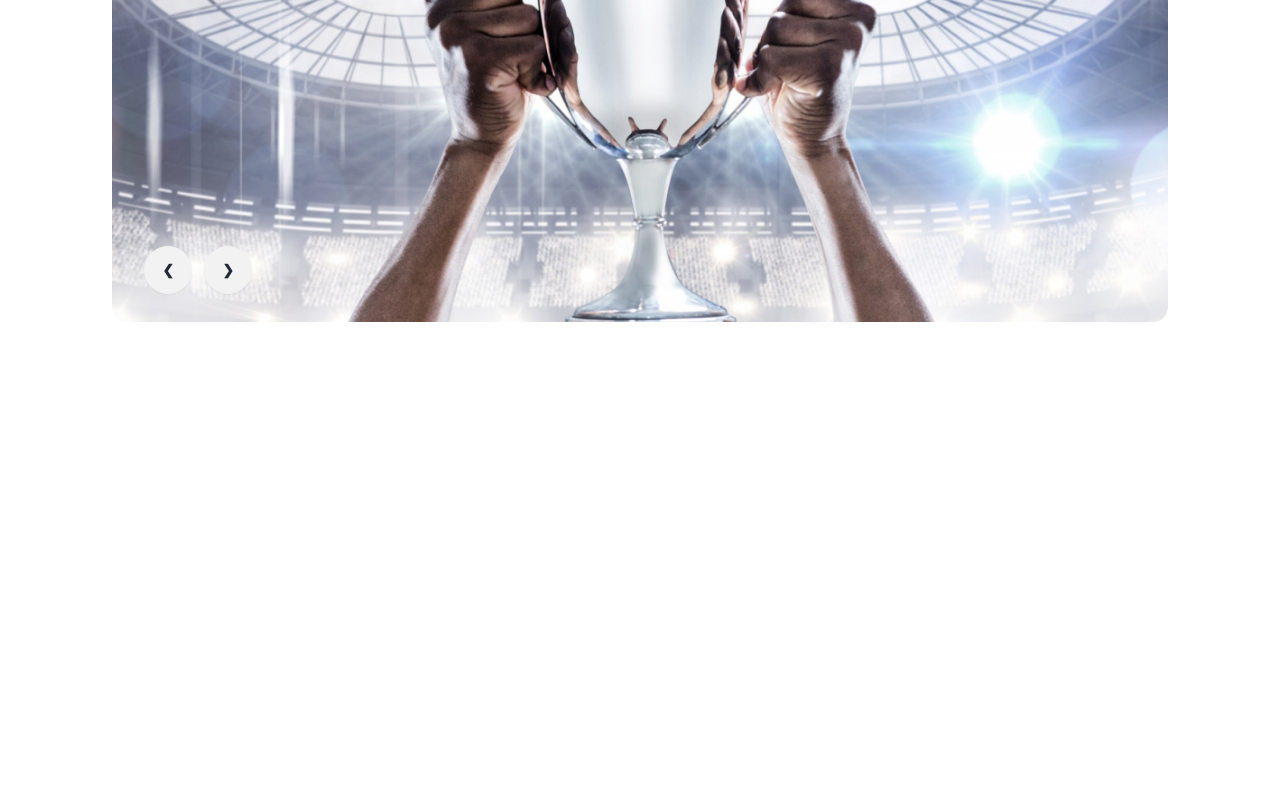
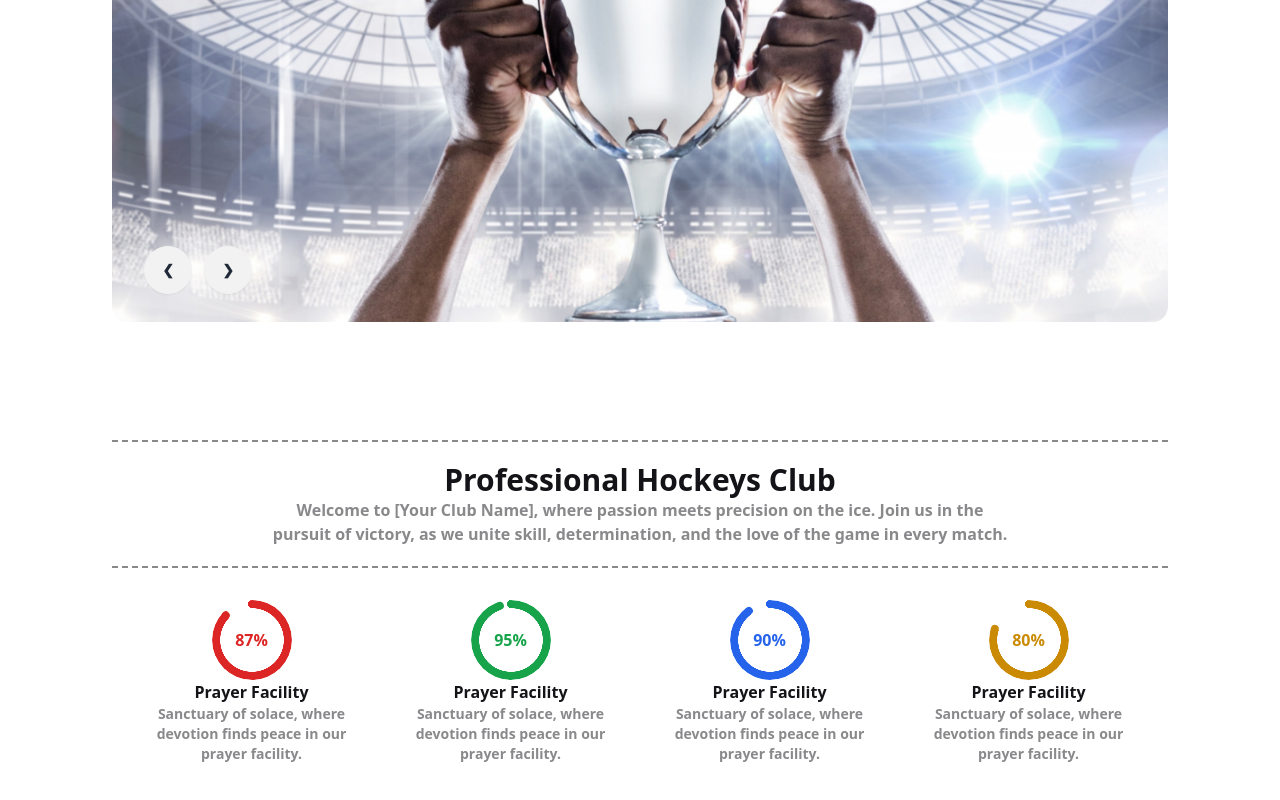
Before and after one commit to SazidBinMostafa/B9A3, a plain HTML site: page index.html in a window 1280 px wide. Shown: the part 320-1120 px from the top of the page. Before the commit the page ends 800 px from the top, so only its background shows below. Drawn offline with nearby package versions, Linux system fonts and the light colour scheme.

Commit message:
Professional Hockeys Club done

```diff
--- a/index.html
+++ b/index.html
@@ -90,8 +90,35 @@
   </header>
 
   <!-- Main -->
-  <main class="mx-5 md:mx-14 lg:mx-28">
-
+  <main class="mx-5 md:mx-14 lg:mx-28 lg:my-28 my-14 text-[#131318] font-bold">
+    <section class="Professional-Hockeys-Club text-center">
+      <div class="lg:px-40 py-5 border-dashed  border-y-2 border-[#1313187f]">
+        <h3 class="text-3xl">Professional Hockeys Club</h3>
+        <p class="text-[#1313187f]">Welcome to [Your Club Name], where passion meets precision on the ice. Join us in the pursuit of victory, as we unite skill, determination, and the love of the game in every match.</p>
+      </div>
+      <div class="grid md:grid-cols-2 lg:grid-cols-4 mt-8 gap-5 mx-5">
+        <div>
+          <div class="radial-progress text-red-600" style="--value:87;" role="progressbar">87%</div>
+          <h5>Prayer Facility</h5>
+          <p class="text-[#1313187f] text-sm">Sanctuary of solace, where devotion finds peace in our prayer facility.</p>
+        </div>
+        <div>
+          <div class="radial-progress text-green-600" style="--value:95;" role="progressbar">95%</div>
+          <h5>Prayer Facility</h5>
+          <p class="text-[#1313187f] text-sm">Sanctuary of solace, where devotion finds peace in our prayer facility.</p>
+        </div>
+        <div>
+          <div class="radial-progress text-blue-600" style="--value:90;" role="progressbar">90%</div>
+          <h5>Prayer Facility</h5>
+          <p class="text-[#1313187f] text-sm">Sanctuary of solace, where devotion finds peace in our prayer facility.</p>
+        </div>
+        <div>
+          <div class="radial-progress text-yellow-600" style="--value:80;" role="progressbar">80%</div>
+          <h5>Prayer Facility</h5>
+          <p class="text-[#1313187f] text-sm">Sanctuary of solace, where devotion finds peace in our prayer facility.</p>
+        </div>
+      </div>
+    </section>
   </main>
 
   <!-- Footer -->
```
